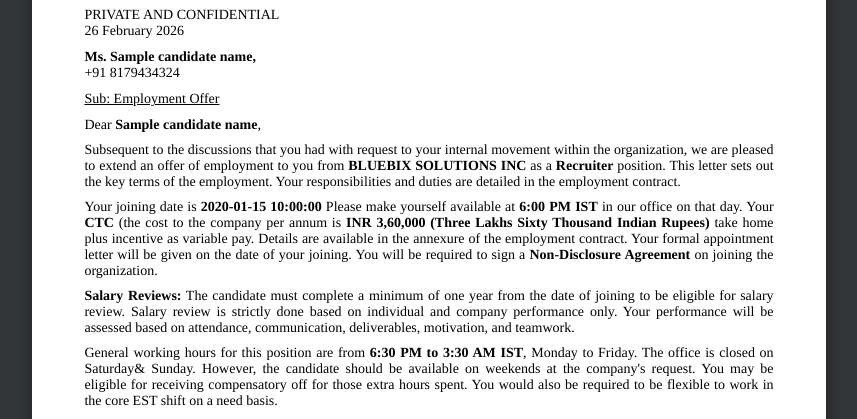
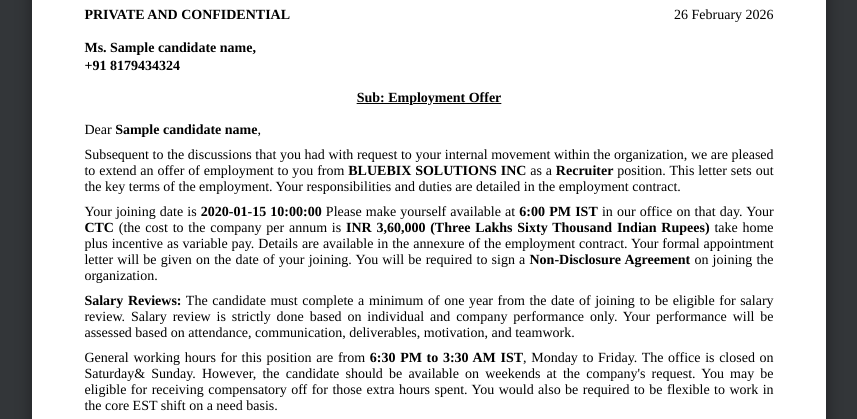
Before and after one commit to sathinathp/Auto-offer, a Flask app: template templates/offer_letters/bluebix_offer.html in a window 1280 px wide. Shown: the part 113-532 px from the top of the page, without its empty margins (211-1068 px from the left). Run offline with Flask 3, Linux system fonts and the light colour scheme; the template is opened without the code that fills it: most values are stand-ins (such as "Sample title", 1, 10 or a date in 2020).

Commit message:
Format Page 1 header with PRIVATE AND CONFIDENTIAL and date aligned on same line, bold phone, and centered bold subject

```diff
--- a/templates/offer_letters/bluebix_offer.html
+++ b/templates/offer_letters/bluebix_offer.html
@@ -14,15 +14,17 @@
        <img src="static/images/divider.png" class="header-line-img" />
    </div>
    <div class="content">
-       <div class="doc-title">PRIVATE AND CONFIDENTIAL</div>
-       <div class="date-row">{{ date | default('26 February 2026') }}</div>
-
-       <div class="candidate-address">
-           <span class="bold">{{ title | default('Ms.') }} {{ candidate_name | default('Bandi Dharani') }},</span><br/>
-           {{ candidate_phone | default('+91 8179434324') }}
+       <div class="doc-header-row" style="margin-bottom: 12pt; overflow: hidden;">
+           <span class="bold" style="float: left;">PRIVATE AND CONFIDENTIAL</span>
+           <span style="float: right;">{{ date | default('26 February 2026') }}</span>
        </div>
 
-       <div class="subject">Sub: Employment Offer</div>
+       <div class="candidate-address" style="margin-bottom: 12pt; line-height: 1.25;">
+           <span class="bold">{{ title | default('Ms.') }} {{ candidate_name | default('Bandi Dharani') }},</span><br/>
+           <span class="bold">{{ candidate_phone | default('+91 8179434324') }}</span>
+       </div>
+
+       <div class="subject center bold" style="text-align: center; font-weight: bold; margin-top: 10pt; margin-bottom: 12pt;">Sub: Employment Offer</div>
 
        <p>Dear <span class="bold">{{ candidate_name | default('Bandi Dharani') }}</span>,</p>
 
```
